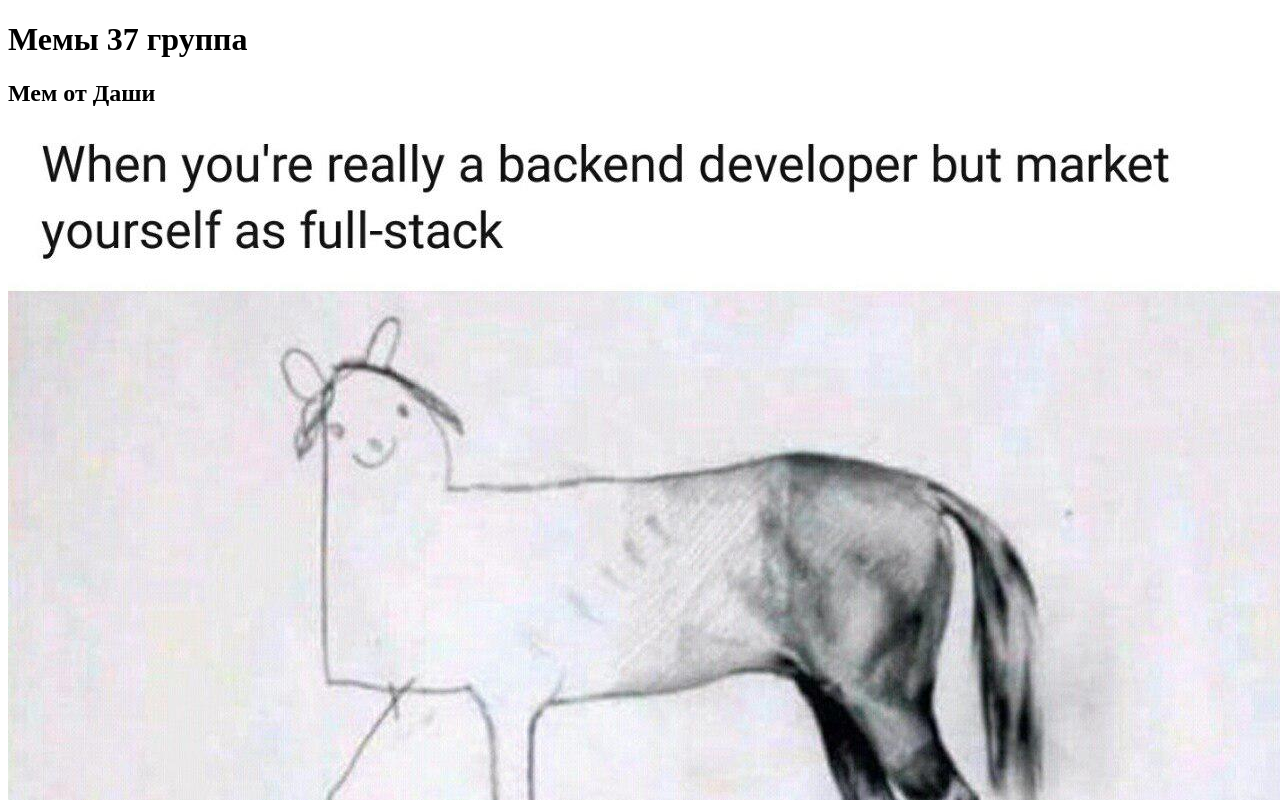
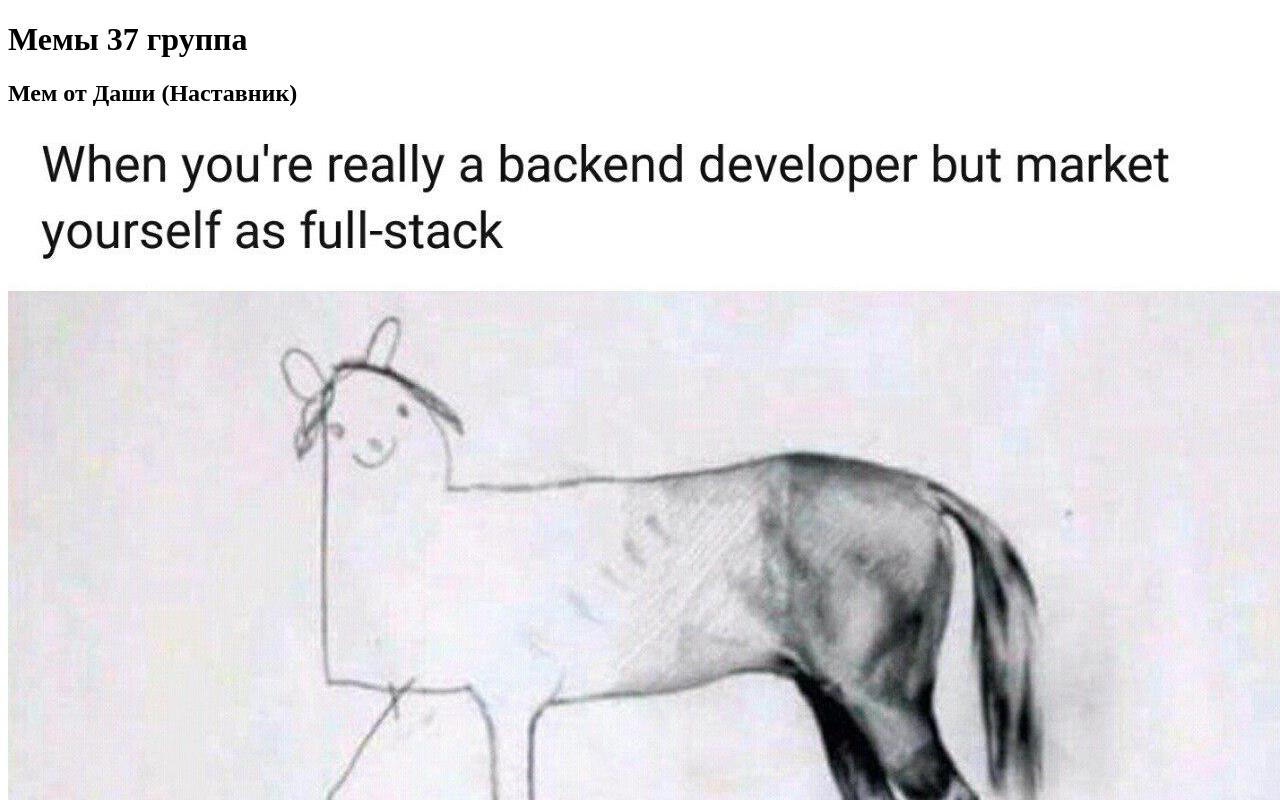
Before and after one commit to ladariia/web__37, a plain HTML site: page index.html in a window 1280 px wide. Shown: the top 800 px of the page. Drawn offline with Linux system fonts and the light colour scheme.

Commit message:
changed descr in h2

```diff
--- a/index.html
+++ b/index.html
@@ -11,7 +11,7 @@
     <h1>Мемы 37 группа</h1>
     <div class="cards">
         <div class="card">
-            <h2>Мем от Даши</h2>
+            <h2>Мем от Даши (Наставник)</h2>
             <img src="web.jpg" alt="Мем от Даши">
         </div>
     </div>
```
